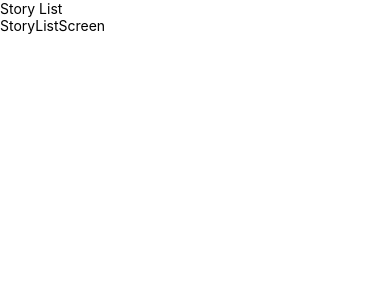
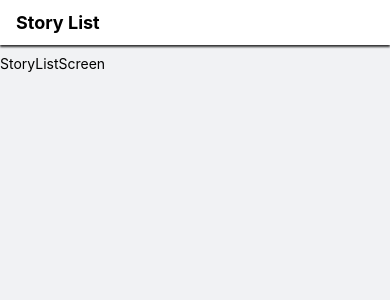
Before and after one commit to huan415201/silentium-test, a React Native app: screen / in a window 390 px wide. Shown: the top 300 px of the page. Built offline with nearby package versions, Linux system fonts and the light colour scheme.

Commit message:
feature: implement header UI, add colors util

```diff
--- a/App.tsx
+++ b/App.tsx
@@ -1,6 +1,6 @@
 import React from 'react';
 import { Provider } from 'react-redux';
-import Navigator from './src/router';
+import { Navigator } from './src/router';
 import { store } from './src/states/store';
 
 function App(): React.JSX.Element {
--- /dev/null
+++ b/src/assets/images/index.tsx
@@ -0,0 +1,3 @@
+const chevronLeft = require('./chevron-left.png');
+
+export { chevronLeft };
--- a/src/components/Header/HeaderController.tsx
+++ b/src/components/Header/HeaderController.tsx
@@ -1,10 +1,17 @@
+import { useNavigation } from '@react-navigation/native';
 import { useAppSelector } from '../../hooks';
+import { NavigationProps } from '../../router';
 import HeaderView from './HeaderView';
 
 const HeaderController = () => {
   const headerState = useAppSelector(state => state.app.header);
+  const navigation = useNavigation<NavigationProps>();
 
-  return <HeaderView {...headerState} />;
+  const goBack = () => {
+    if (navigation.canGoBack()) navigation.goBack();
+  };
+
+  return <HeaderView {...headerState} goBack={goBack} />;
 };
 
 export default HeaderController;
--- a/src/components/Header/HeaderView.tsx
+++ b/src/components/Header/HeaderView.tsx
@@ -1,13 +1,58 @@
 import { FC } from 'react';
-import { Text, TouchableOpacity, View } from 'react-native';
+import { Image, StyleSheet, Text, TouchableOpacity, View } from 'react-native';
+import { chevronLeft } from '../../assets/images';
 import { AppHeaderState } from '../../states/reducers';
+import { colors } from '../../utils';
 
-const HeaderView: FC<AppHeaderState> = ({ visible, title, showBackButton }) =>
+type HeaderViewProps = AppHeaderState & {
+  goBack: () => void;
+};
+
+const HeaderView: FC<HeaderViewProps> = ({
+  visible,
+  title,
+  showBackButton,
+  goBack,
+}) =>
   visible ? (
-    <View>
-      {showBackButton ? <TouchableOpacity></TouchableOpacity> : null}
-      <Text>{title}</Text>
+    <View style={styles.container}>
+      {showBackButton ? (
+        <TouchableOpacity onPress={goBack} style={styles.backBtn}>
+          <Image source={chevronLeft} style={styles.backIcon} />
+        </TouchableOpacity>
+      ) : null}
+      <Text style={styles.title}>{title}</Text>
     </View>
   ) : null;
 
+const styles = StyleSheet.create({
+  container: {
+    backgroundColor: colors.white,
+    paddingVertical: 12,
+    paddingHorizontal: 16,
+    shadowColor: colors.black,
+    shadowOffset: {
+      width: 0,
+      height: 2,
+    },
+    shadowOpacity: 0.8,
+    shadowRadius: 2,
+    elevation: 5,
+    marginBottom: 10,
+    flexDirection: 'row',
+    alignItems: 'center',
+  },
+  title: {
+    fontSize: 18,
+    fontWeight: 'bold',
+  },
+  backBtn: {
+    marginRight: 8,
+  },
+  backIcon: {
+    width: 24,
+    height: 24,
+  },
+});
+
 export default HeaderView;
--- a/src/layout/ScreenWrapper/ScreenWrapperView.tsx
+++ b/src/layout/ScreenWrapper/ScreenWrapperView.tsx
@@ -3,6 +3,7 @@ import { StyleSheet } from 'react-native';
 import { SafeAreaView } from 'react-native-safe-area-context';
 import { Header } from '../../components';
 import { ScreenWrapperProps } from './types';
+import { colors } from '../../utils';
 
 const ScreenWrapperView: FC<ScreenWrapperProps> = ({ children }) => (
   <SafeAreaView edges={['bottom']} style={styles.container}>
@@ -14,7 +15,7 @@ const ScreenWrapperView: FC<ScreenWrapperProps> = ({ children }) => (
 const styles = StyleSheet.create({
   container: {
     flex: 1,
-    backgroundColor: '#ffffff',
+    backgroundColor: colors.greyBackground,
   },
 });
 
--- a/src/router/Navigator.tsx
+++ b/src/router/Navigator.tsx
@@ -1,4 +1,4 @@
-import { NavigationContainer } from '@react-navigation/native';
+import { NavigationContainer, NavigationProp } from '@react-navigation/native';
 import { createNativeStackNavigator } from '@react-navigation/native-stack';
 import React from 'react';
 import { useAppDispatch } from '../hooks';
@@ -10,6 +10,14 @@ type ScreenParamList = {
   StoryListScreenName: undefined;
   StoryDetailScreenName: undefined;
 };
+
+declare global {
+  namespace ReactNavigation {
+    interface RootParamList extends ScreenParamList {}
+  }
+}
+
+export type NavigationProps = NavigationProp<ScreenParamList>;
 
 const Stack = createNativeStackNavigator<ScreenParamList>();
 
--- a/src/router/index.tsx
+++ b/src/router/index.tsx
@@ -1 +1,2 @@
-export { default } from './Navigator';
+export { default as Navigator } from './Navigator';
+export type { NavigationProps } from './Navigator';
--- /dev/null
+++ b/src/utils/colors.ts
@@ -0,0 +1,7 @@
+const colors = {
+  black: '#000000',
+  white: '#ffffff',
+  greyBackground: '#f1f2f4',
+};
+
+export default colors;
--- /dev/null
+++ b/src/utils/index.tsx
@@ -0,0 +1 @@
+export { default as colors } from './colors';
```
Also changed, not shown: src/assets/images/chevron-left.png (added).
